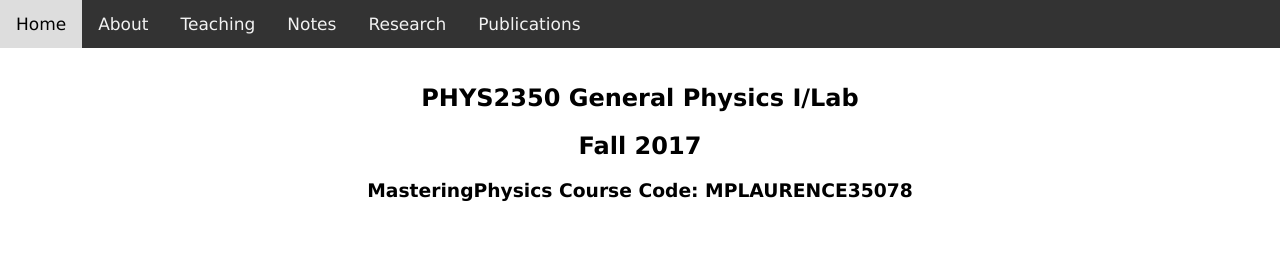
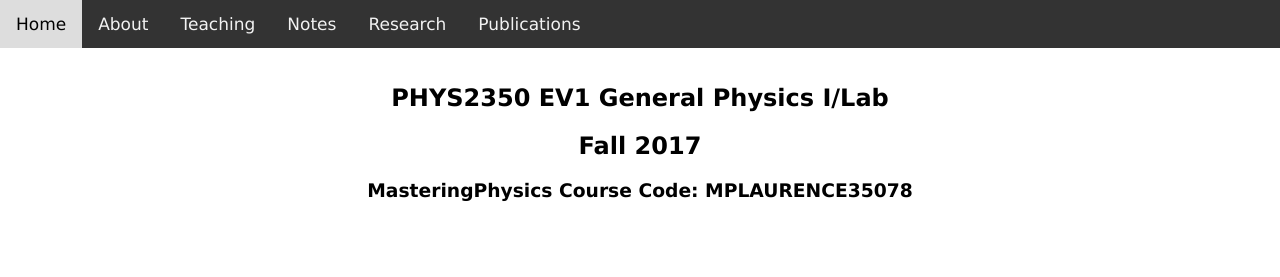
Before and after one commit to dhlaurence/dhlaurence.github.io, a Jekyll site: the page built from teaching/phys2350fall17.html, in a window 1280 px wide. Shown: the top 277 px of the page. Built offline with Jekyll 4.4.1, drawn with Linux system fonts in a browser that asks for light colours.

Commit message:
Update phys2350fall17.html

```diff
--- a/teaching/phys2350fall17.html
+++ b/teaching/phys2350fall17.html
@@ -4,7 +4,7 @@
 ---
 
 <header>
-  <h2>PHYS2350 General Physics I/Lab</h2>
+  <h2>PHYS2350 EV1 General Physics I/Lab</h2>
   <h2>Fall 2017</h2>
   <h3>MasteringPhysics Course Code: MPLAURENCE35078</h3>
 </header>
```
